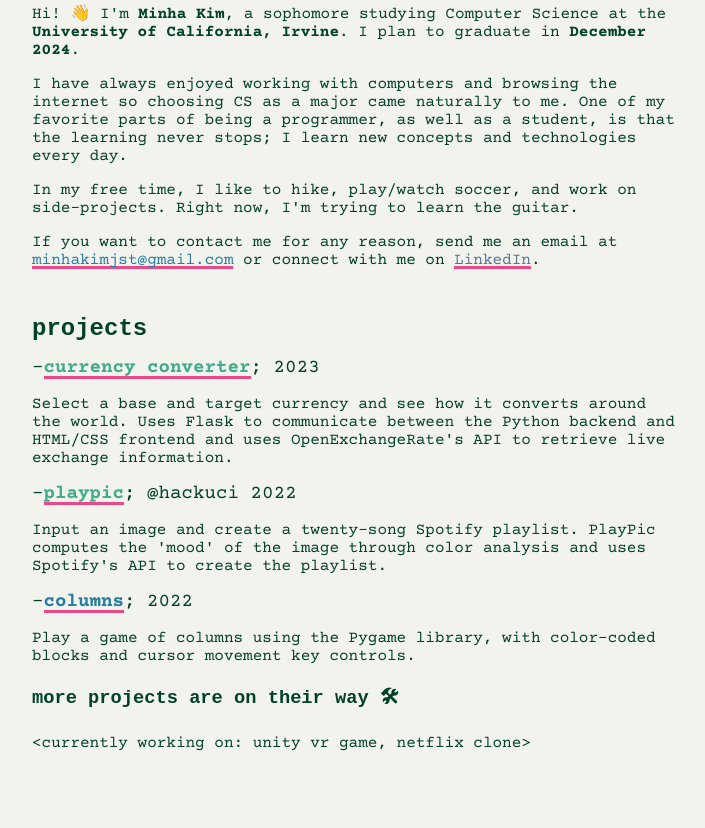
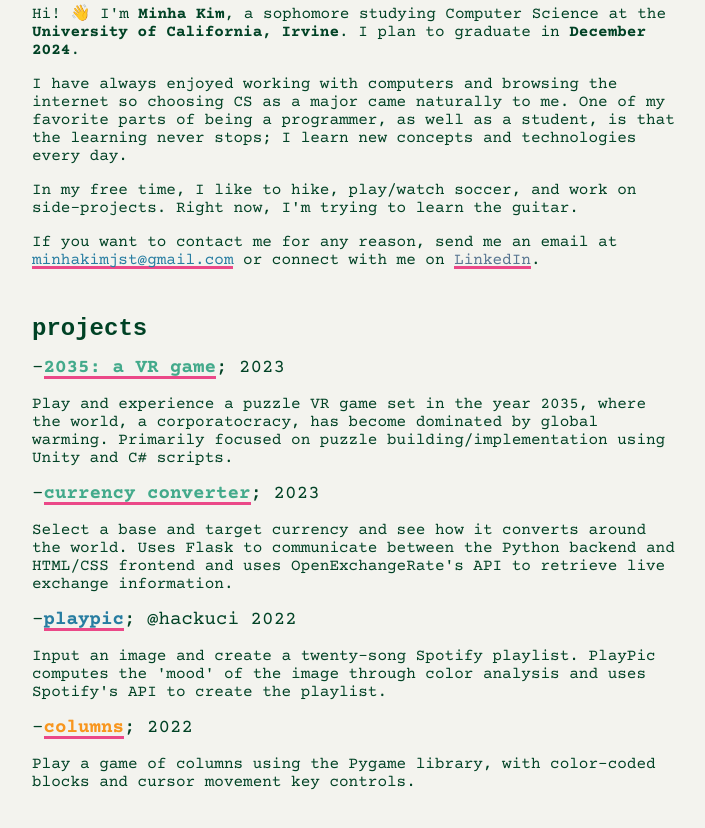
Before and after one commit to mink1m/mink1m.github.io, a plain HTML site: page index.html in a window 1280 px wide. Shown: the part 430-1258 px from the top of the page, without its empty margins (283-988 px from the left). Drawn offline with nearby package versions, Linux system fonts and the light colour scheme; a web font is replaced by a local one.

Commit message:
updated projects

```diff
--- a/index.html
+++ b/index.html
@@ -98,6 +98,13 @@
         <div id="projects">
             <h2>projects</h2>
             <br></br>
+            <p id="projectTitle"> -<a href="https://www.informatics.uci.edu/can-gaming-cool-global-warming-an-experimental-climate-xr-class-aims-to-inspire-change/" target="_blank"><b>2035: a VR game</b></a>; 2023</p>
+            <p>
+                Play and experience a puzzle VR game set in the year 2035, where the world,
+                a corporatocracy, has become dominated by global warming. Primarily focused
+                on puzzle building/implementation using Unity and C# scripts.
+
+            </p>
             <p id="projectTitle"> -<a href="http://minha.pythonanywhere.com/" target="_blank"><b>currency converter</b></a>; 2023</p>
             <p>
                 Select a base and target currency and see how it converts around
@@ -118,9 +125,6 @@
                 Play a game of columns using the Pygame library, with color-coded
                 blocks and cursor movement key controls.
             </p>
-
-            <h3>more projects are on their way &#128736</h3>
-            <p>&ltcurrently working on: unity vr game, netflix clone&gt</p>
         </div>
         <div class="dark-mode-toggler">
             <input type="checkbox" id="toggler" />
```
